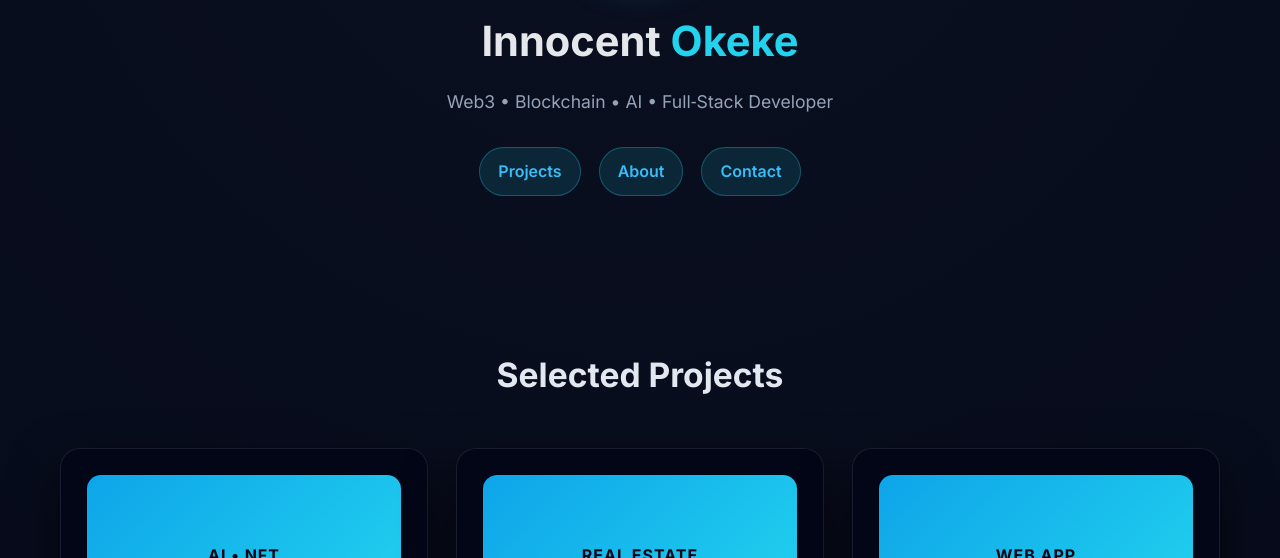
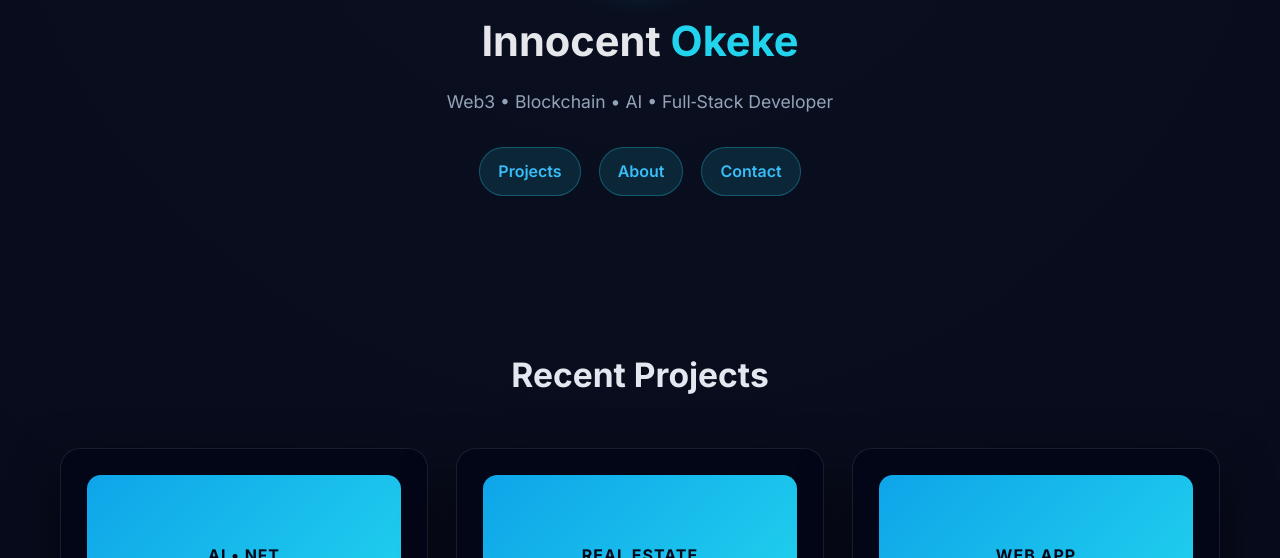
Before and after one commit to InnoOkeke/innookeke.github.io, a plain HTML site: page index.html in a window 1280 px wide. Shown: the part 242-800 px from the top of the page. Drawn offline with Linux system fonts and the light colour scheme.

Commit message:
Change heading from 'Selected Projects' to 'Recent Projects'

```diff
--- a/index.html
+++ b/index.html
@@ -188,7 +188,7 @@
 </header>
 
 <section id="projects" class="fade">
-  <h2>Selected Projects</h2>
+  <h2>Recent Projects</h2>
 
   <div class="projects">
 
```
